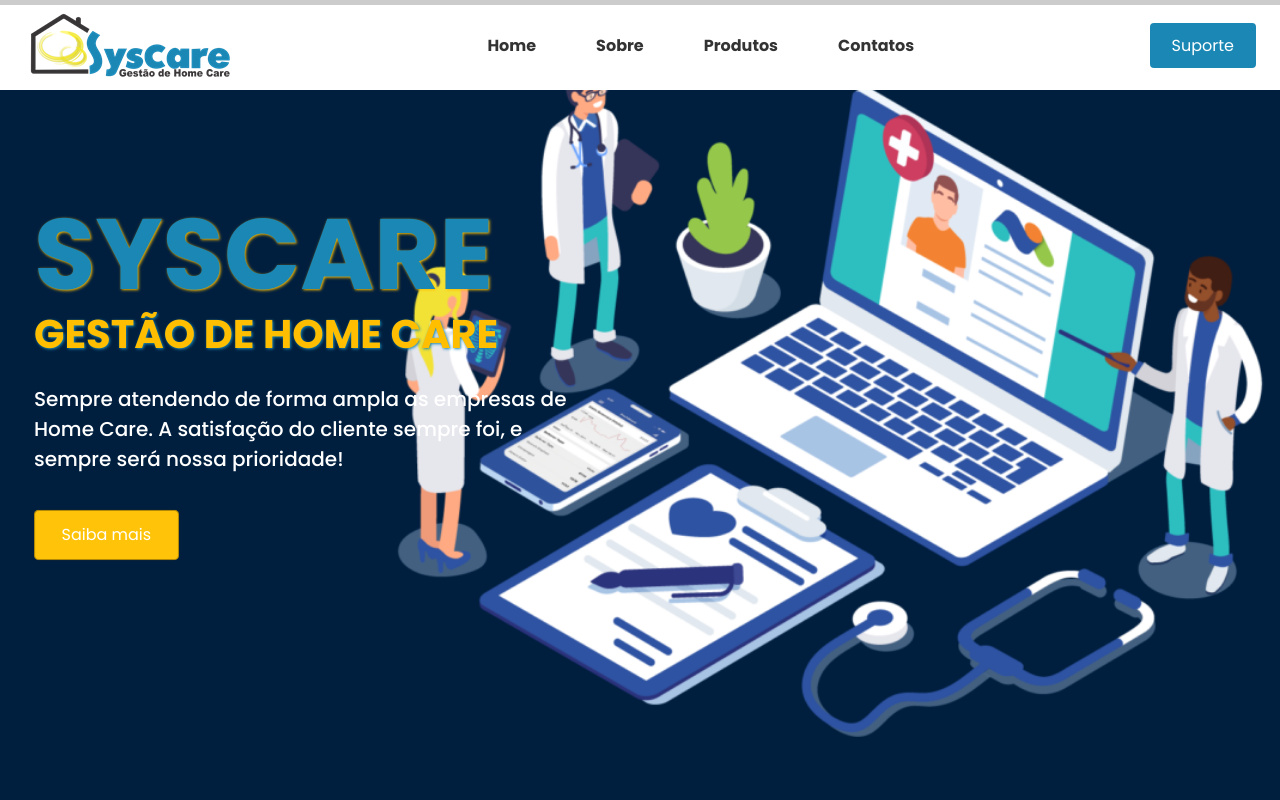
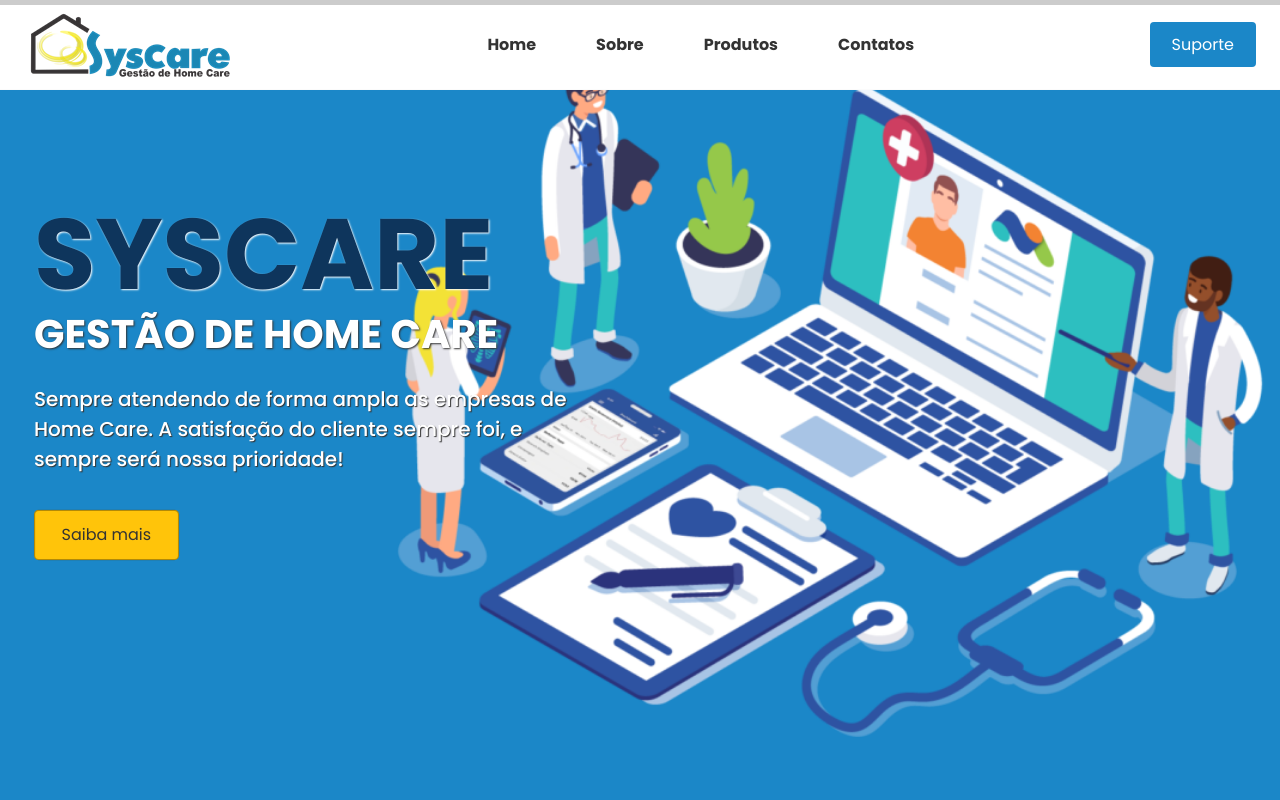
Before and after one commit to Oliveira-Renato/website-example, a React (Create React App) app: page / in a window 1280 px wide. Shown: the top 800 px of the page. Built offline with nearby package versions, Linux system fonts and the light colour scheme.

Commit message:
doing a break

```diff
--- a/src/components/NavBar/NavBarElements.js
+++ b/src/components/NavBar/NavBarElements.js
@@ -16,7 +16,7 @@
         z-index: 10;
         /* Third Nav */
         /* justify-content: flex-start; */
-
+        border-bottom: 1px solid rgba(240,240,240,0.3);
 
 
         .img-logo{
@@ -105,7 +105,7 @@
 
 export const NavBtnLink = styled.a`
           border-radius: 4px;
-          background: #1b87b4;
+          background: #1b87c8;
           padding: 10px 22px;
           color: #fff;
           outline: none;
--- a/src/styles/contact/styles.scss
+++ b/src/styles/contact/styles.scss
@@ -4,7 +4,7 @@
   display: flex;
   flex-direction: column;
   justify-content: center;
-  background: #1b87b4;
+  background: #1b87c8;
   z-index: 1000;
 
   .contact_img {
--- a/src/styles/home/styles.scss
+++ b/src/styles/home/styles.scss
@@ -7,14 +7,14 @@
 #home {
     display:flex;
     height: 100vh;
-    background:#1b87b4;
+    background:#1b87b4;//1b87c8
 
 
     @media(min-width: 40em) {
       padding: 20px 12px;
       align-items: justify;
       width: stretch;
-      background:#001f3f;
+      background:#1b87c8;//001f3f
       background-image: url('../../images/homeImages/home.png');
       background-size: 900px;
       background-repeat: no-repeat;
@@ -50,20 +50,20 @@
         }
 
         h1 {
-          color: #1b87b4;
+          color: #0e355c;
           font-size: 10rem;
           font-weight: 700;
           text-transform: uppercase;
           line-height:1;
-          text-shadow: 1px 1px 3px #ffbf00;
+          text-shadow: 1px 1px 2px #FFF;
         }
 
 
         h3 {
             font-size: 4rem;
-            color:	#ffbf00;
+            color:	#FFF;
             text-transform: uppercase;
-            text-shadow: 1px 1px 3px #1b87b4;
+            text-shadow: 1px 1px 2px #333;
         }
 
         p {
@@ -71,7 +71,7 @@
           font-size: 2rem;
           margin: 20px 0;
           font-weight: 500;
-          // text-shadow: 1px 1px 1px #FFF;
+          text-shadow: 1px 1px 1px #333;
           // background: #ff3f;
 
           // &:after{
@@ -95,6 +95,7 @@
 
       @media(min-width: 40em) {
         display: flex;
+
       }
 
       .btn {
@@ -104,7 +105,7 @@
         border-radius: 4px;
         background: #FFC40A;
         padding: 10px 22px;
-        color: #fff;
+        color: #333;
         outline: none;
         border: none;
         cursor: pointer;
```
Also changed, not shown: src/components/teste/index.js (+24 -56 lines).
